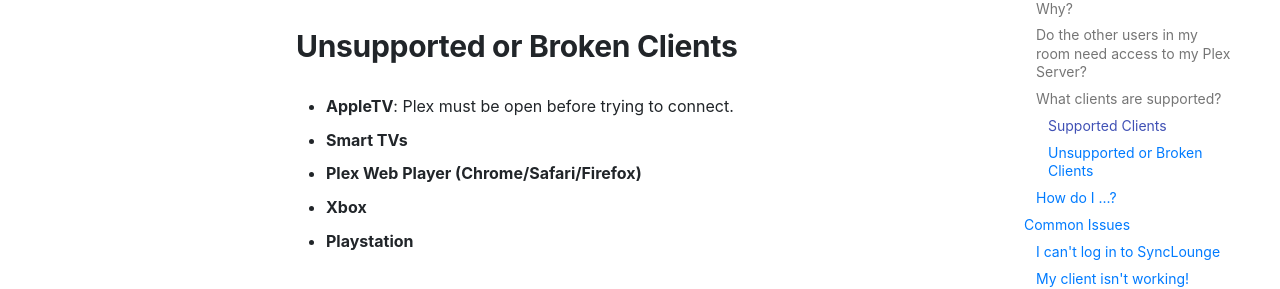
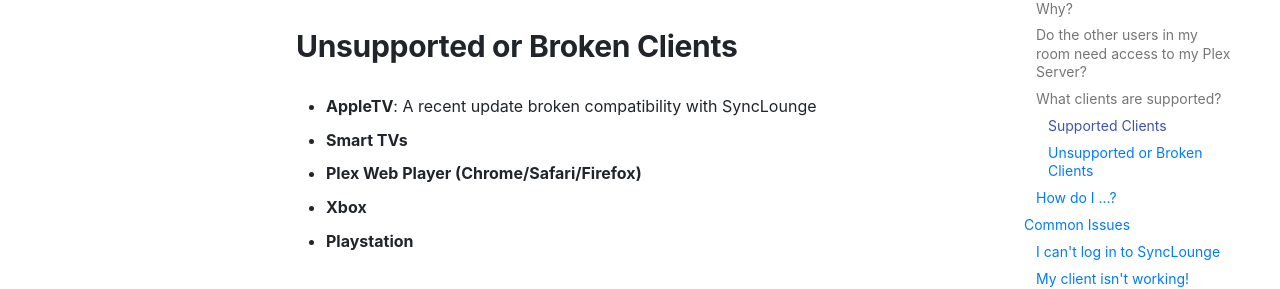
Before and after one commit to synclounge/docs.synclounge.tv, an MkDocs documentation site: the page built from docs/faq.md, in a window 1280 px wide and 900 px high, scrolled down 1169 px. Shown: the part 164-453 px from the top of the window. Built offline with MkDocs 1.6.1 and Material for MkDocs 9.7.7, drawn with Linux system fonts in a browser that asks for light colours; comment, search, counter and statistics services are not loaded.

Commit message:
Update faq.md (#27)

```diff
--- a/docs/faq.md
+++ b/docs/faq.md
@@ -31,7 +31,7 @@
 
 #### Unsupported or Broken Clients
 
-- **AppleTV**: Plex must be open before trying to connect.
+- **AppleTV**: A recent update broken compatibility with SyncLounge
 - **Smart TVs**
 - **Plex Web Player (Chrome/Safari/Firefox)**
 - **Xbox**
```
